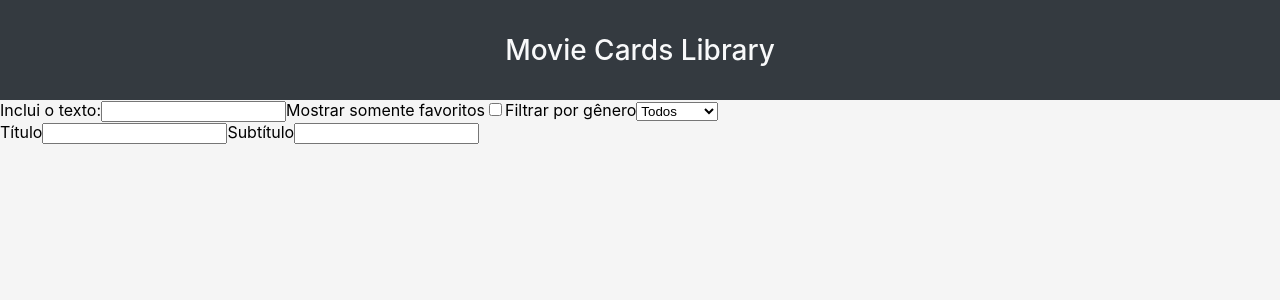
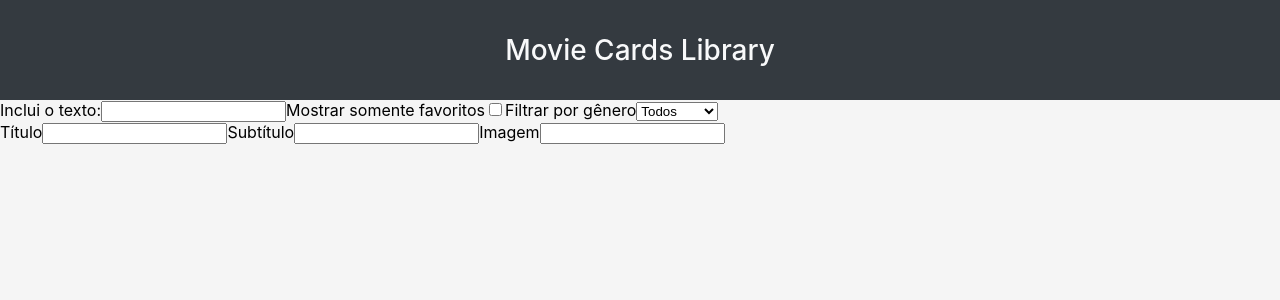
Before and after one commit to thosijulio/trybe-projects, a React (Create React App) app in the folder 2.FRONT-END/12.3-MOVIE-CARDS-LIBRARY-STATEFUL/: page / in a window 1280 px wide. Shown: the top 300 px of the page. Built offline with nearby package versions, Linux system fonts and the light colour scheme; the HTML template or start-up script is replaced by a standard one.

Commit message:
resolucao exercicio 10

```diff
--- a/2.FRONT-END/12.3-MOVIE-CARDS-LIBRARY-STATEFUL/src/components/AddMovie.jsx
+++ b/2.FRONT-END/12.3-MOVIE-CARDS-LIBRARY-STATEFUL/src/components/AddMovie.jsx
@@ -46,8 +46,20 @@ class AddMovie extends React.Component {
           <input
             type="text"
             id="subtitle"
+            name="subtitle"
             value={ subtitle }
             data-testid="subtitle-input"
+            onChange={ this.handleFormChange }
+          />
+        </label>
+        <label htmlFor="imagePath" data-testid="image-input-label">
+          Imagem
+          <input
+            type="text"
+            id="imagePath"
+            name="imagePath"
+            value={ imagePath }
+            data-testid="image-input"
             onChange={ this.handleFormChange }
           />
         </label>
```
